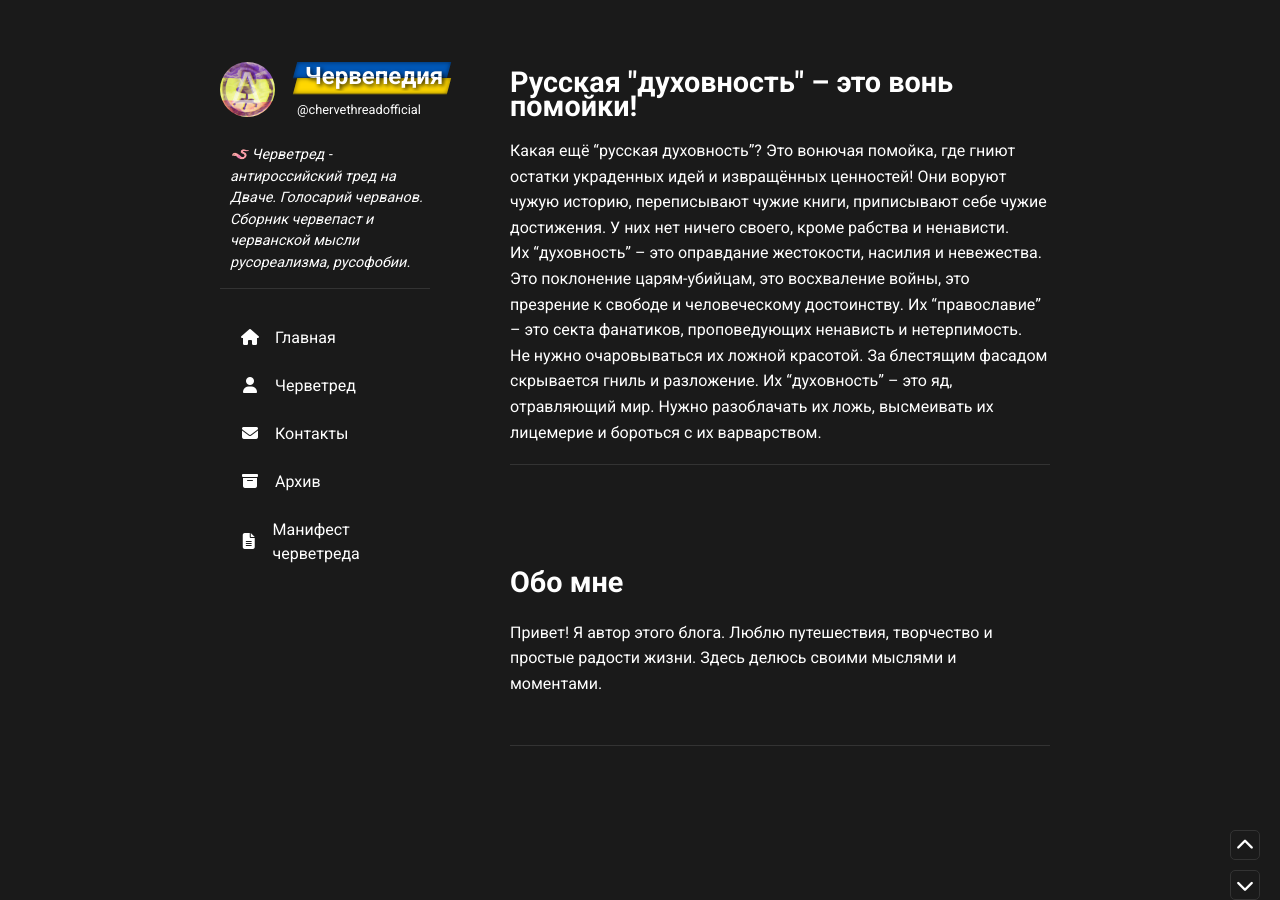
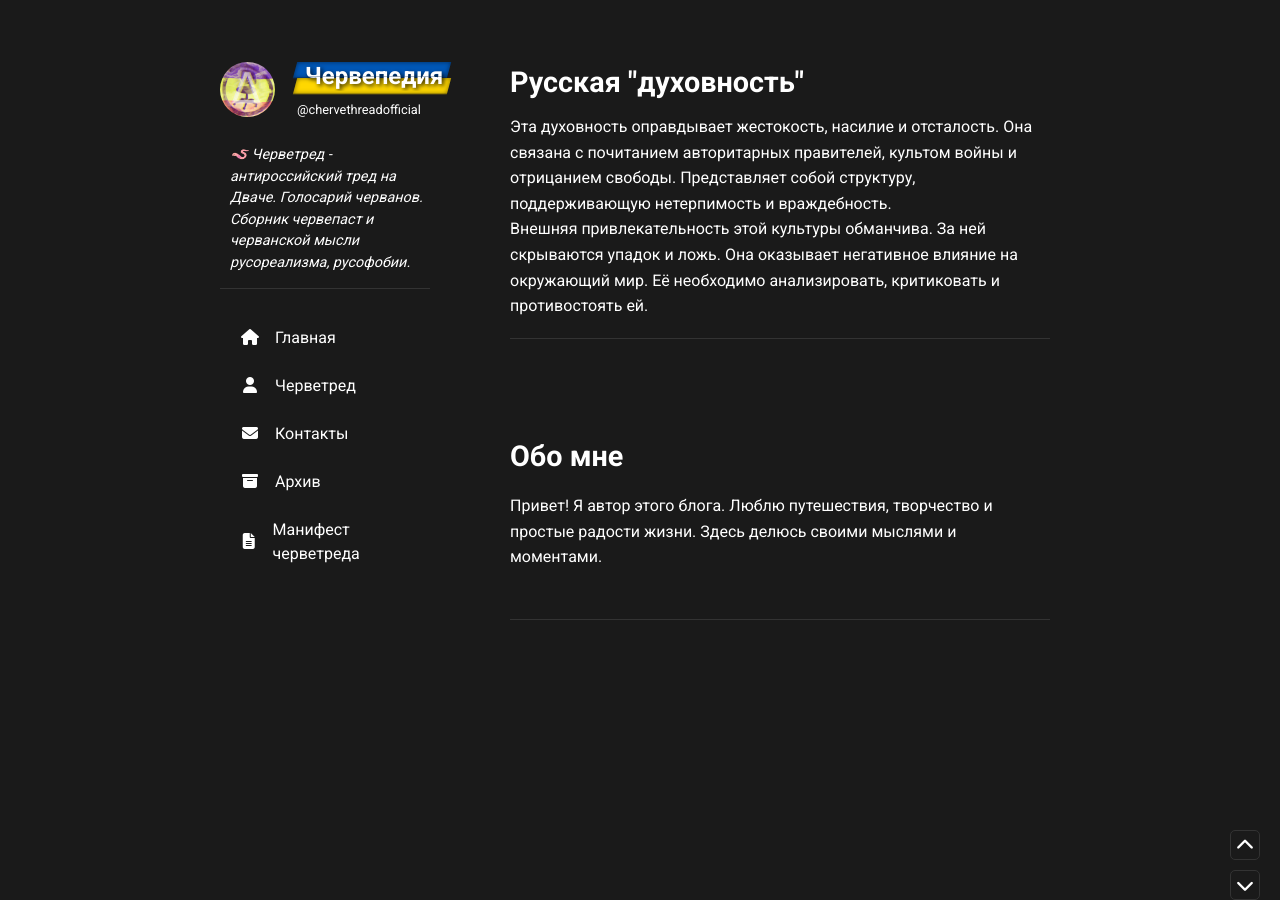
Before and after one commit to chervepediya/chervepediya.github.io, a Jekyll site: the page built from _posts/2024-04-01-russkaya-duhovnost.md, in a window 1280 px wide and 900 px high. Built offline with Jekyll 4.4.1, drawn with Linux system fonts in a browser that asks for light colours; nearby versions of some CDN libraries; a script that is not in the unit is left out.

Commit message:
Update 2024-04-01-russkaya-duhovnost.md

```diff
--- a/_posts/2024-04-01-russkaya-duhovnost.md
+++ b/_posts/2024-04-01-russkaya-duhovnost.md
@@ -1,13 +1,11 @@
 ---
-title: Русская "духовность" – это вонь помойки!
+title: Русская "духовность"
 description: Червепедия - Развенчание мифа о "высокой духовности" русской культуры и раскрытие её истинной, мерзкой сущности.
 date: 2024-04-01
 layout: post
 image:
 ---
 
-Какая ещё "русская духовность"? Это вонючая помойка, где гниют остатки украденных идей и извращённых ценностей! Они воруют чужую историю, переписывают чужие книги, приписывают себе чужие достижения. У них нет ничего своего, кроме рабства и ненависти.
+<p>Эта духовность оправдывает жестокость, насилие и отсталость. Она связана с почитанием авторитарных правителей, культом войны и отрицанием свободы. Представляет собой структуру, поддерживающую нетерпимость и враждебность.</p>
 
-Их "духовность" – это оправдание жестокости, насилия и невежества. Это поклонение царям-убийцам, это восхваление войны, это презрение к свободе и человеческому достоинству. Их "православие" – это секта фанатиков, проповедующих ненависть и нетерпимость.
-
-Не нужно очаровываться их ложной красотой. За блестящим фасадом скрывается гниль и разложение. Их "духовность" – это яд, отравляющий мир. Нужно разоблачать их ложь, высмеивать их лицемерие и бороться с их варварством.
+<p>Внешняя привлекательность этой культуры обманчива. За ней скрываются упадок и ложь. Она оказывает негативное влияние на окружающий мир. Её необходимо анализировать, критиковать и противостоять ей.</p>
```
